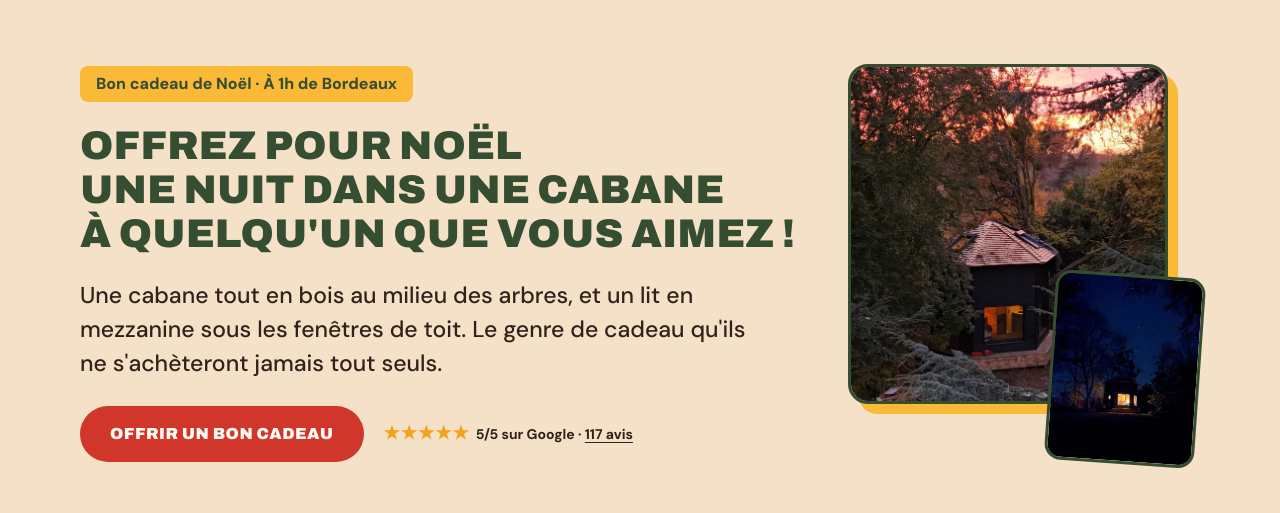
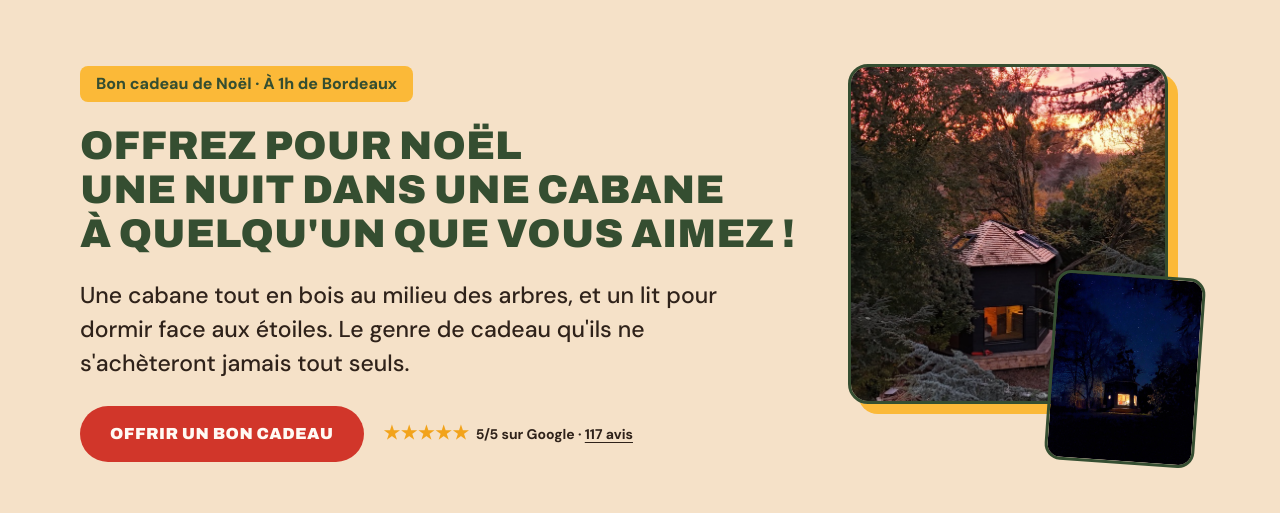
Before and after one commit to KillianTa/bon-cadeau-noel, a plain HTML site: page cabane-explorateur.html in a window 1280 px wide. Shown: the top 513 px of the page. Drawn offline with Linux system fonts and the light colour scheme.

Commit message:
Reformuler l'accroche du hero de la variante cabane
Co-Authored-By: Claude Opus 5 <noreply@anthropic.com>

```diff
--- a/cabane-explorateur.html
+++ b/cabane-explorateur.html
@@ -240,7 +240,7 @@ footer a{text-decoration:underline}
     <div class="hero-texte">
       <span class="etiquette">Bon cadeau de Noël · À 1h de Bordeaux</span>
       <h1>Offrez pour Noël <br class="lg">une nuit dans une cabane <br class="lg">à quelqu'un que vous aimez&nbsp;!</h1>
-      <p class="lead">Une cabane tout en bois au milieu des arbres, et un lit en mezzanine sous les fenêtres de toit. Le genre de cadeau qu'ils ne s'achèteront jamais tout seuls.</p>
+      <p class="lead">Une cabane tout en bois au milieu des arbres, et un lit pour dormir face aux étoiles. Le genre de cadeau qu'ils ne s'achèteront jamais tout seuls.</p>
       <div class="appel">
         <a class="btn" href="#offrir">Offrir un bon cadeau</a>
         <span class="note"><span class="etoiles" aria-hidden="true">★★★★★</span>5/5 sur Google · <a class="lien-avis" href="https://www.google.com/maps/place/La+Maison+des+Cr%C3%A9ateurs+:+Location+Chalets+-+S%C3%A9minaires+-+Coworking/@45.4424657,-0.3440376,17z/data=!4m11!3m10!1s0x480043b503c42f37:0x4124b92d69d85afe!5m2!4m1!1i2!8m2!3d45.4424657!4d-0.3440376!9m1!1b1!16s%2Fg%2F11gyc8krnd?hl=fr" target="_blank" rel="noopener">117 avis</a></span>
```
